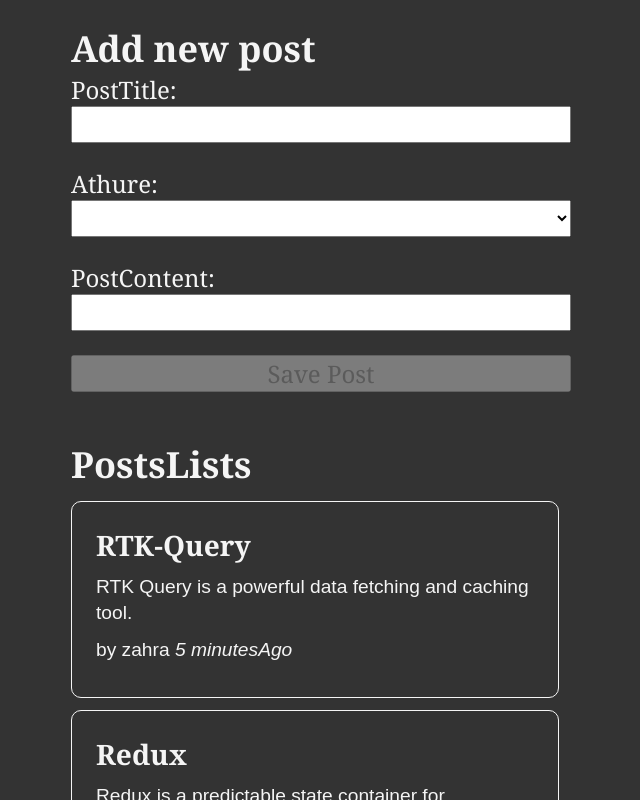
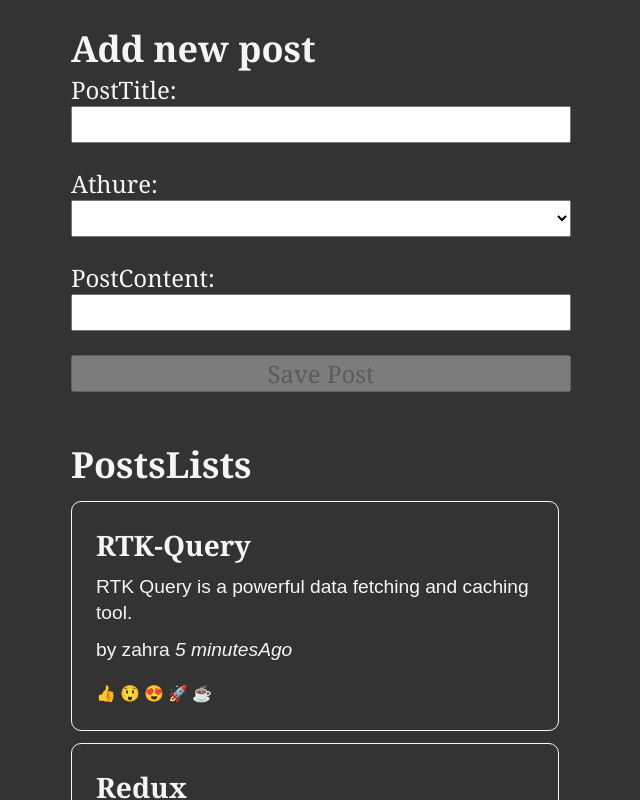
Before and after one commit to zahrasarabi79/Redux-toolkit-website-example, a React (Create React App) app: page / in a window 1280 px wide. Shown: the top 800 px of the page, without its empty margins (319-959 px from the left). Built offline with nearby package versions, Linux system fonts and the light colour scheme.

Commit message:
add reaction btns

```diff
--- a/src/features/posts/PostAuthor.js
+++ b/src/features/posts/PostAuthor.js
@@ -4,7 +4,7 @@
 
 const PostAuthor = ({ userId }) => {
   const users = useSelector(selectAllUsers);
-  const author = users.find((user) => user.id == userId);
+  const author = users.find((user) => user.id === userId);
   return <span>by {author ? author.name : "Unknown author"}</span>;
 };
 
--- a/src/features/posts/PostsLists.js
+++ b/src/features/posts/PostsLists.js
@@ -1,7 +1,9 @@
 import { useSelector } from "react-redux";
 import { selectAllPosts } from "./postsSlice";
+import ReactionButton from "./ReactionButton";
 import PostAuthor from "./PostAuthor";
 import TimeAgo from "./TimeAgo";
+
 const PostsLists = () => {
   const posts = useSelector(selectAllPosts);
   const orderedPost = posts.slice().sort((a, b) => b.date.localeCompare(a.date));
@@ -14,6 +16,7 @@
           <PostAuthor userId={post.userId} />
           <TimeAgo timestamp={post.date} />
         </p>
+        <ReactionButton post={post} />
       </article>
     );
   });
--- /dev/null
+++ b/src/features/posts/ReactionButton.js
@@ -0,0 +1,24 @@
+import { useDispatch } from "react-redux";
+import { reactionAdded } from "./postsSlice";
+
+const reactionEmoji = {
+  thumbsUp: "👍",
+  wow: "😲",
+  heart: "😍",
+  rocket: "🚀",
+  coffee: "☕",
+};
+
+const ReactionButton = ({ post }) => {
+    const dispatch = useDispatch();
+    const reactionButton = Object.entries(reactionEmoji).map(([name, emoji]) => {
+      return (
+        <button key={name} type="button" className="reactionButton" onClick={() => dispatch(reactionAdded({ postId: post.id, reaction: name }))}>
+          {emoji} {post.reactions?.[name]}
+        </button>
+      );
+    });
+    return <div>{reactionButton}</div>;
+  };
+
+  export default ReactionButton;
--- a/src/features/posts/postsSlice.js
+++ b/src/features/posts/postsSlice.js
@@ -14,11 +14,18 @@
         state.push(action.payload);
       },
       prepare(title, content, userId) {
-        return { payload: { id: nanoid(), title, content, userId, date: new Date().toISOString() } };
+        return { payload: { id: nanoid(), title, content, userId, date: new Date().toISOString(), reactions: { thumbsUp: 0, wow: 0, heart: 0, rocket: 0, coffee: 0 } } };
       },
+    },
+    reactionAdded(state, action) {
+      const { postId, reaction } = action.payload;
+      const existingPost = state.find((post) => post.id === postId);
+      if (existingPost) {
+        existingPost.reactions[reaction]++;
+      }
     },
   },
 });
 export const selectAllPosts = (state) => state.posts;
-export const { postAdded } = postsSlice.actions;
+export const { postAdded, reactionAdded } = postsSlice.actions;
 export default postsSlice.reducer;
```
